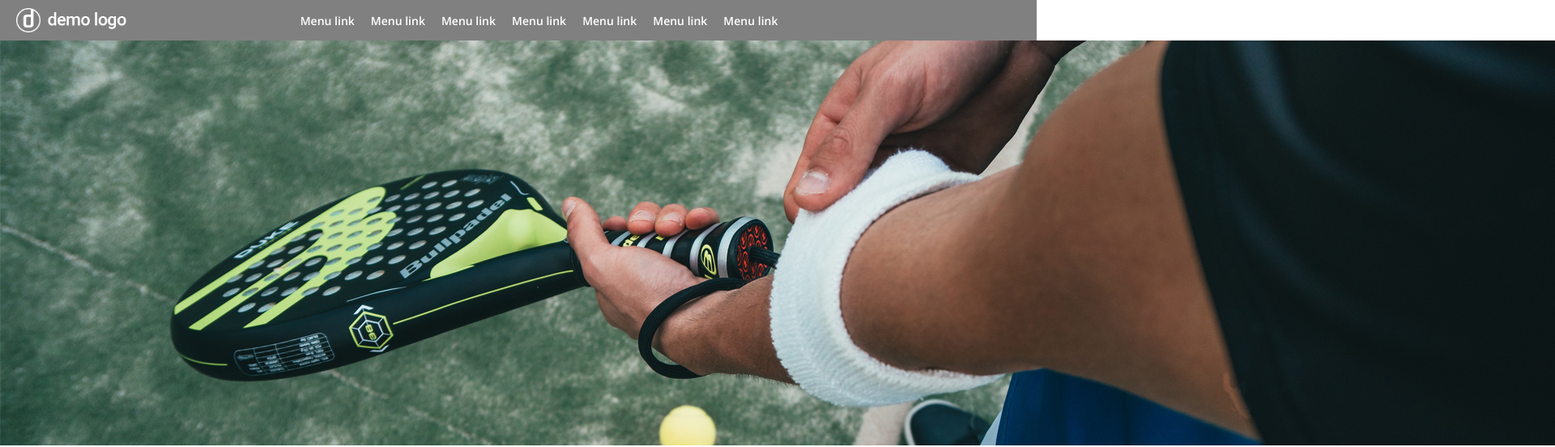
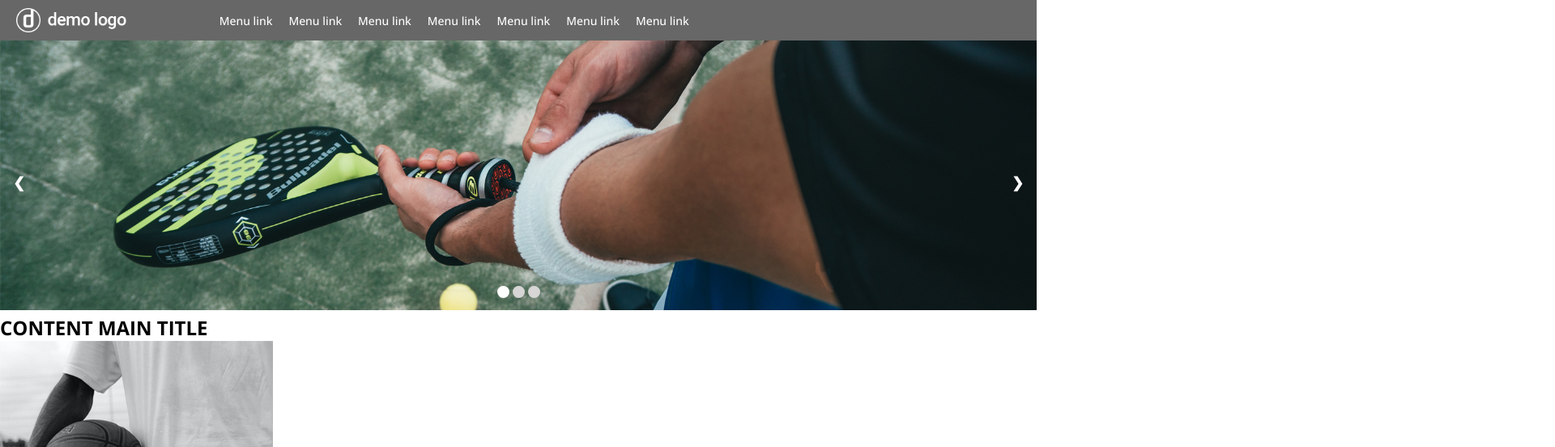
Before and after one commit to soffyjay/web-design, a plain HTML site: page interview_test_page/index.html in a window 1280 px wide. Shown: the top 552 px of the page at 81% size, 1920 px wide, since content can reach past the window. Drawn offline with nearby package versions, Linux system fonts and the light colour scheme.

Commit message:
section 2

```diff
--- a/interview_test_page/index.html
+++ b/interview_test_page/index.html
@@ -10,24 +10,12 @@
         href="https://fonts.googleapis.com/css2?family=Montserrat:wght@400;500;600;700&family=Open+Sans:wght@400;500;600;700&display=swap"
         rel="stylesheet">
     <link rel="stylesheet" href="style.css">
-    <title>Document</title>
+    <title>Wed design</title>
 </head>
 
 <body>
-    <!-- <header class="header-container">
-        <nav class="navbar">
-            <img src="./media_assets/logo.png" alt="logo" id="brand">
-            <ul>
-                <li>Menu link</li>
-                <li>Menu link</li>
-                <li>Menu link</li>
-                <li>Menu link</li>
-                <li>Menu link</li>
-                <li>Menu link</li>
-                <li>Menu link</li>
-            </ul>
-        </nav>
-    </header> -->
+
+    <div class="header-container">
         <header>
             <img src="./media_assets/logo.png" alt="logo" id="brand">
             <nav class="desktop-nav">
@@ -54,9 +42,34 @@
                 </ul>
             </div>
         </header>
-    <section>
-        <img src="./media_assets/swiper_slide_1.jpg" alt="man holding baton">
-        <img src="./media_assets/swiper_slide_2.jpg" alt="man holding baton">
+    </div>
+    <section class="hero-section">
+        <div class="slideshow-container">
+
+            <!-- Full-width images with number and caption text -->
+            <div class="mySlides fade">
+                <img src="./media_assets/swiper_slide_1.jpg" alt="man holding baton" style="width:100%;">
+            </div>
+
+            <div class="mySlides fade">
+                <img src="./media_assets/swiper_slide_2.jpg" alt="man holding baton" style="width:100%; ">
+            </div>
+
+
+
+            <!-- Next and previous buttons -->
+            <a class="prev" onclick="plusSlides(-1)">&#10094;</a>
+            <a class="next" onclick="plusSlides(1)">&#10095;</a>
+            <div class="dot-container">
+                <span class="dot" onclick="currentSlide(1)"></span>
+                <span class="dot" onclick="currentSlide(2)"></span>
+                <span class="dot" onclick="currentSlide(3)"></span>
+            </div>
+        </div>
+
+
+        <!-- The dots/circles -->
+
     </section>
     <section>
         <h2>CONTENT MAIN TITLE</h2>
@@ -76,7 +89,7 @@
                 expedita accusantium.</p>
         </div>
     </section>
-    <section>
+    <!-- <section>
         <div>
             <img src="./media_assets/pod_image_1.jpg" alt="baseball">
             <h3>POD MAIN TITLE</h3>
@@ -180,7 +193,7 @@
                 <span>Footer link</span>
             </div>
         </div>
-    </footer>
+    </footer> -->
     <script src="index.js"></script>
 </body>
 
--- a/interview_test_page/index.js
+++ b/interview_test_page/index.js
@@ -1,3 +1,31 @@
 function toggleMobileMenu(menu) {
     menu.classList.toggle('open');
 }
+let slideIndex = 1;
+showSlides(slideIndex);
+
+// Next/previous controls
+function plusSlides(n) {
+    showSlides(slideIndex += n);
+}
+
+// Thumbnail image controls
+function currentSlide(n) {
+    showSlides(slideIndex = n);
+}
+
+function showSlides(n) {
+    let i;
+    let slides = document.getElementsByClassName("mySlides");
+    let dots = document.getElementsByClassName("dot");
+    if (n > slides.length) { slideIndex = 1 }
+    if (n < 1) { slideIndex = slides.length }
+    for (i = 0; i < slides.length; i++) {
+        slides[i].style.display = "none";
+    }
+    for (i = 0; i < dots.length; i++) {
+        dots[i].className = dots[i].className.replace(" active", "");
+    }
+    slides[slideIndex - 1].style.display = "block";
+    dots[slideIndex - 1].className += " active";
+}
--- a/interview_test_page/style.css
+++ b/interview_test_page/style.css
@@ -6,13 +6,16 @@
     text-decoration: none;
 }
 
-
+.header-container{
+  background-color: rgb(103, 103, 103);
+}
 header {
   padding: 0 20px;
-  background-color: gray;
   min-height: 50px;
   display: flex;
   align-items: center;
+ max-width: 1440px;
+ margin:auto;
 
 }
 
@@ -29,13 +32,13 @@ height:30px;
   display: flex;
   align-items: center;
   justify-content: space-around;
-  padding-left:200px
+
 }
 
 .header-list a {
   color: white;
   font-size: 14px;
-    font-weight: 600;
+    font-weight: 500;
 }
 
 .header-list li {
@@ -91,23 +94,119 @@ height:30px;
   position: absolute;
   top: 50px;
   left: 0;
-  height: calc(100vh - 50px);
+  height: fit-content;
   width: 100%;
+  background-color: rgb(103, 103, 103);
+  padding-bottom: 20px;
 }
 
 .mobile-menu li {
   margin-bottom: 10px;
 }
 
-@media only screen and (max-width: 600px) {
+
+.slideshow-container {
+  max-width: 1440px;
+  position: relative;
+  margin: auto;
+}
+
+/* Hide the images by default */
+.mySlides {
+  display: none;
+}
+
+/* Next & previous buttons */
+.prev, .next {
+  cursor: pointer;
+  position: absolute;
+  top: 50%;
+  width: auto;
+  margin-top: -22px;
+  padding: 16px;
+  color: white;
+  font-weight: bold;
+  font-size: 18px;
+  transition: 0.6s ease;
+  border-radius: 0 3px 3px 0;
+  user-select: none;
+}
+
+/* Position the "next button" to the right */
+.next {
+  right: 0;
+  border-radius: 3px 0 0 3px;
+}
+
+/* On hover, add a black background color with a little bit see-through */
+.prev:hover, .next:hover {
+  background-color: rgba(0,0,0,0.8);
+}
+
+
+
+/* Number text (1/3 etc) */
+
+
+/* The dots/bullets/indicators */
+.dot {
+  cursor: pointer;
+  height: 15px;
+  width: 15px;
+  margin: 0 2px;
+  background-color: #d7d5d5;
+  border-radius: 50%;
+  display: inline-block;
+  transition: background-color 0.6s ease;
+}
+.dot-container{
+  bottom:20px;
+  position:absolute;
+  width: 100%;display:flex; justify-content: center;
+}
+.active, .dot:hover {
+  background-color: #fff;
+}
+
+/* Fading animation */
+.fade {
+  animation-name: fade;
+  animation-duration: 1.5s;
+}
+
+@keyframes fade {
+  from {opacity: .4}
+  to {opacity: 1}
+}
+
+@media only screen and (max-width: 768px) {
   header nav {
     display: none;
   }
-  header{
-     justify-content: space-between;
-  }
 
+header{
+   justify-content: space-between;
+}
   #hamburger-icon {
     display: block;
   }
 }
+@media(max-width:800px){
+
+.header-list a {
+  font-size: 12px;
+
+}
+#brand {
+width: auto;
+height:22px;
+}
+
+}
+
+@media(min-width:1020px){
+  .header-list {
+    padding-left:100px;
+  }
+
+}
```
Lines whose indentation alone changed are shown as unchanged.
